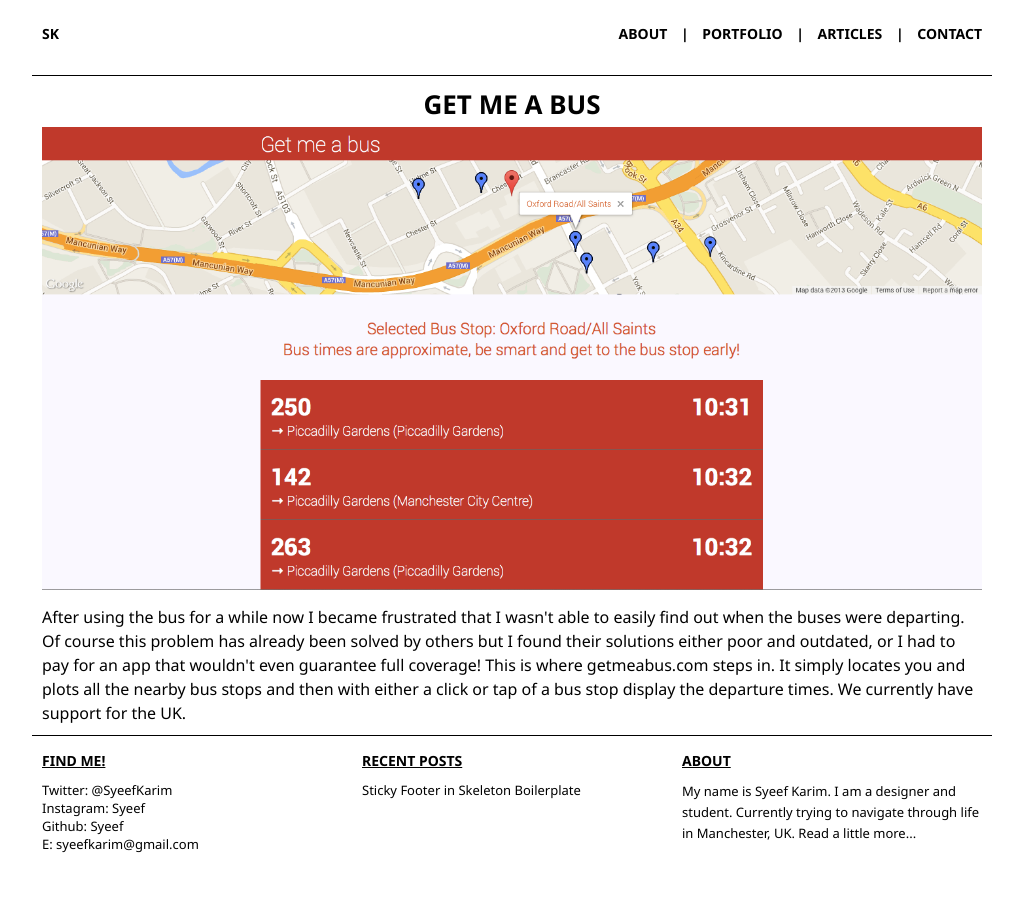
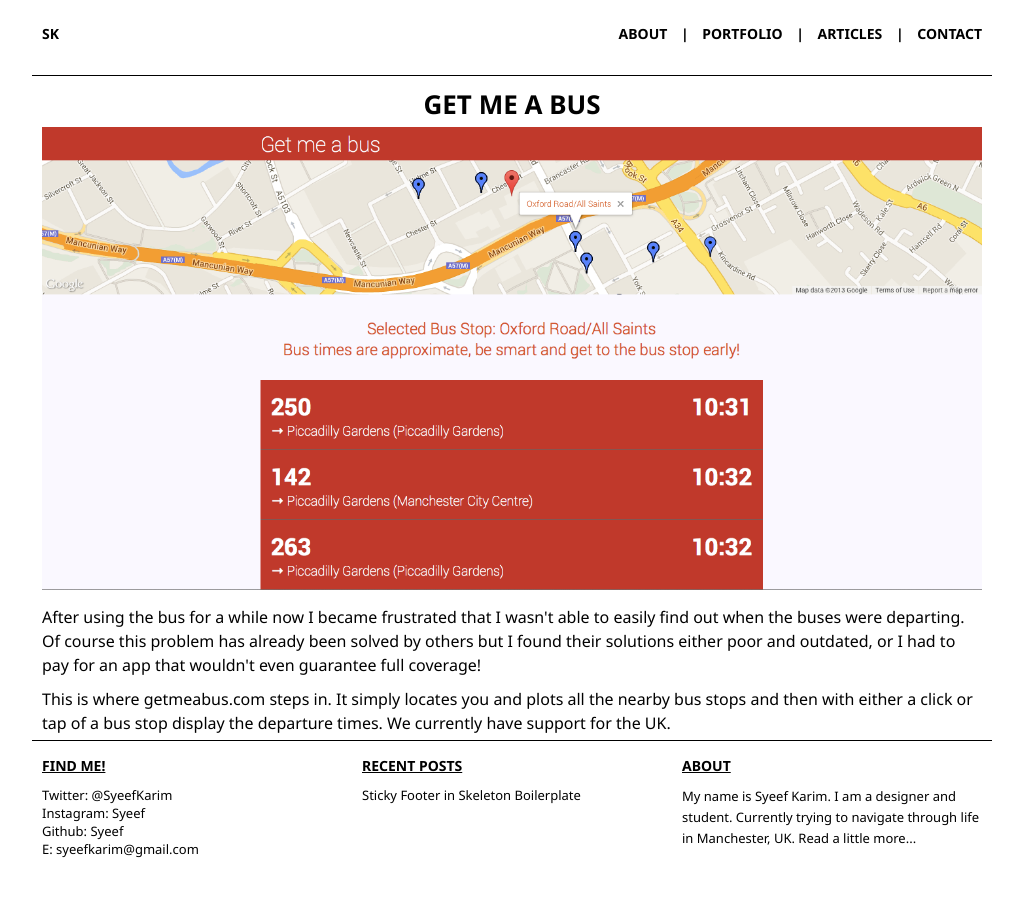
Before and after one commit to syeef/syeefkarim-2016-v0, a Jekyll site: the page built from portfolio/index.md, in a window 1280 px wide. Shown: the whole page, without its empty margins (128-1151 px from the left). Built offline with Jekyll 4.4.1, drawn with Linux system fonts in a browser that asks for light colours; Markdown is read by kramdown in place of the engine named in the settings.

Commit message:
added a paragraph tag

```diff
--- a/portfolio/index.md
+++ b/portfolio/index.md
@@ -3,5 +3,5 @@ title: Portfolio
 layout: portfolio
 
 image1: /images/posts/getmeabus.png
-bio1: After using the bus for a while now I became frustrated that I wasn't able to easily find out when the buses were departing. Of course this problem has already been solved by others but I found their solutions either poor and outdated, or I had to pay for an app that wouldn't even guarantee full coverage! This is where getmeabus.com steps in. It simply locates you and plots all the nearby bus stops and then with either a click or tap of a bus stop display the departure times. We currently have support for the UK.
+bio1: After using the bus for a while now I became frustrated that I wasn't able to easily find out when the buses were departing. Of course this problem has already been solved by others but I found their solutions either poor and outdated, or I had to pay for an app that wouldn't even guarantee full coverage!</p> <p>This is where getmeabus.com steps in. It simply locates you and plots all the nearby bus stops and then with either a click or tap of a bus stop display the departure times. We currently have support for the UK.
 ---
```
